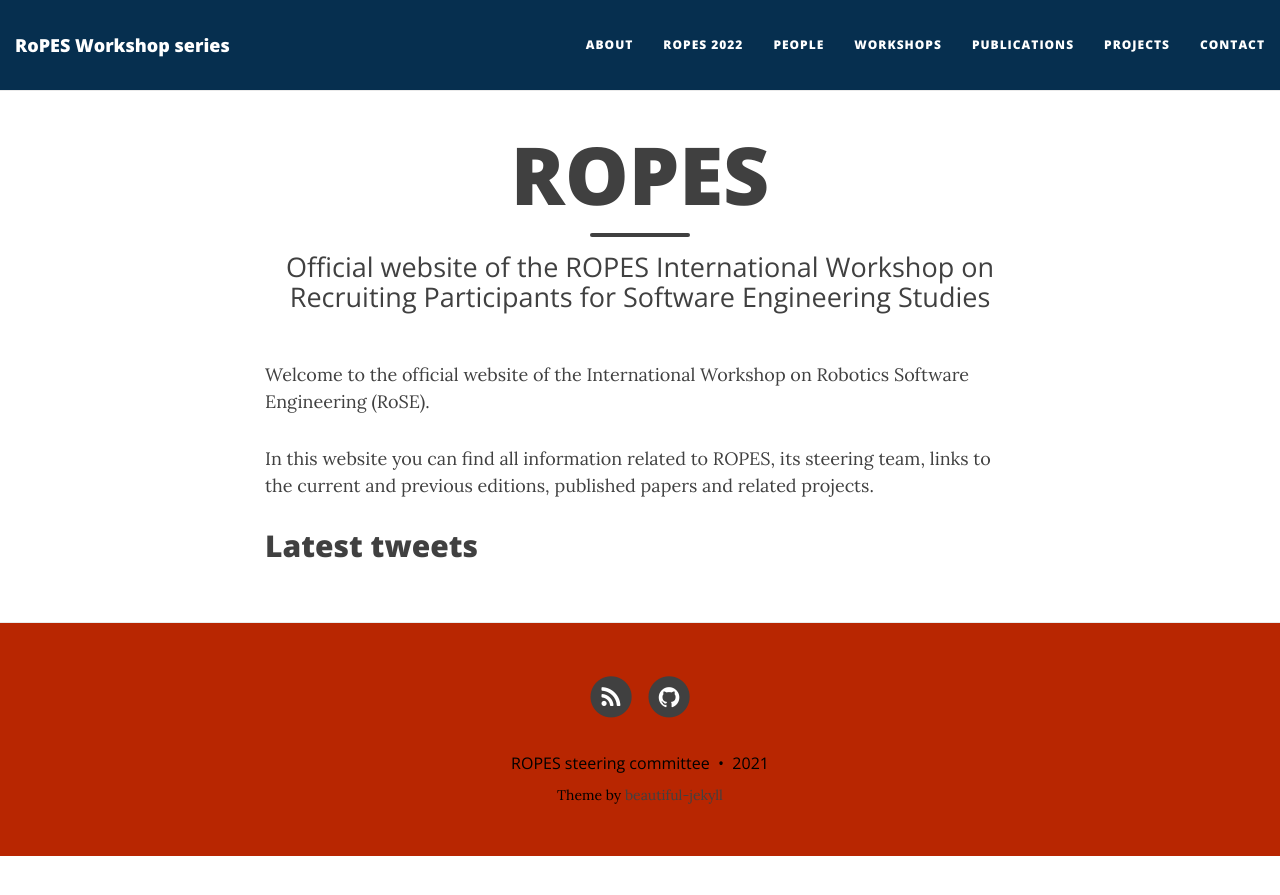
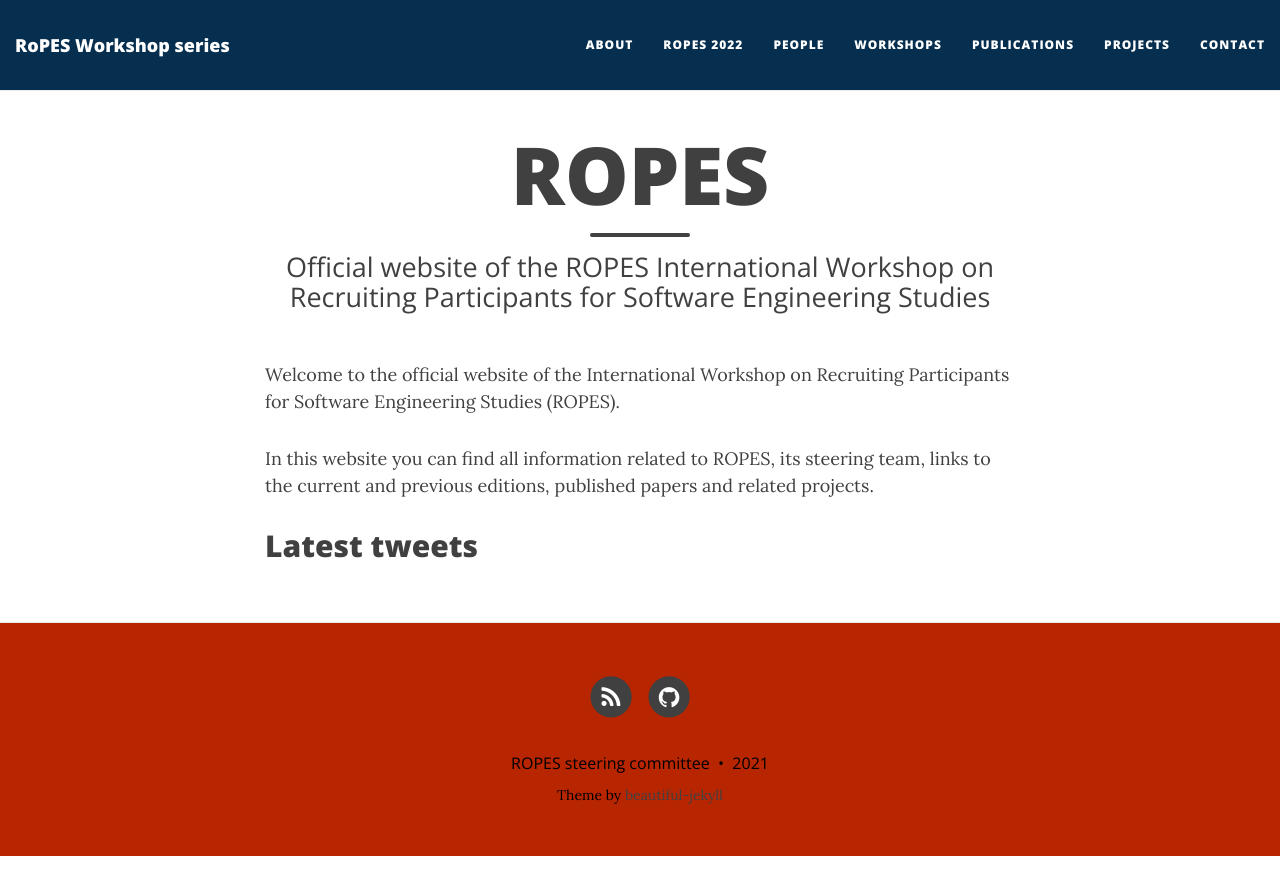
Before and after one commit to ropes-workshops/ropes-workshops.github.io, a Jekyll site: the page built from index.html, in a window 1280 px wide. Shown: the top 895 px of the page. Built offline with Jekyll 4.4.1, drawn with Linux system fonts in a browser that asks for light colours; nearby versions of some CDN libraries; the list of posts is cut into pages by our own code.

Commit message:
fix typo

```diff
--- a/index.html
+++ b/index.html
@@ -5,7 +5,7 @@ subtitle: Official website of the ROPES International Workshop on Recruiting Par
 use-site-title: true
 ---
 
-<p>Welcome to the official website of the International Workshop on Robotics Software Engineering (RoSE).</p>
+<p>Welcome to the official website of the International Workshop on Recruiting Participants for Software Engineering Studies (ROPES).</p>
 
 <p>In this website you can find all information related to ROPES, its steering team, links to the current and previous editions, published papers and related projects.</p>
 
```
